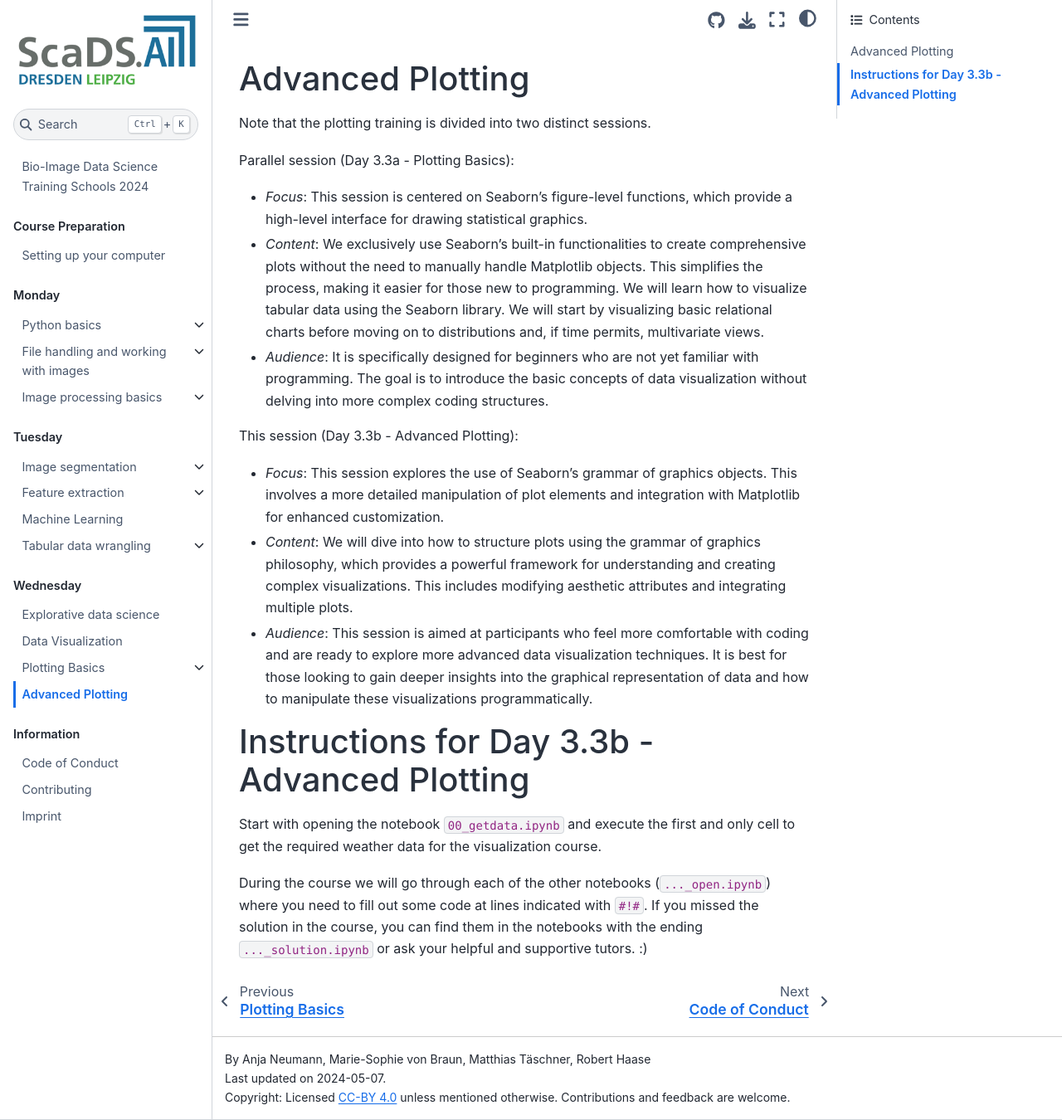
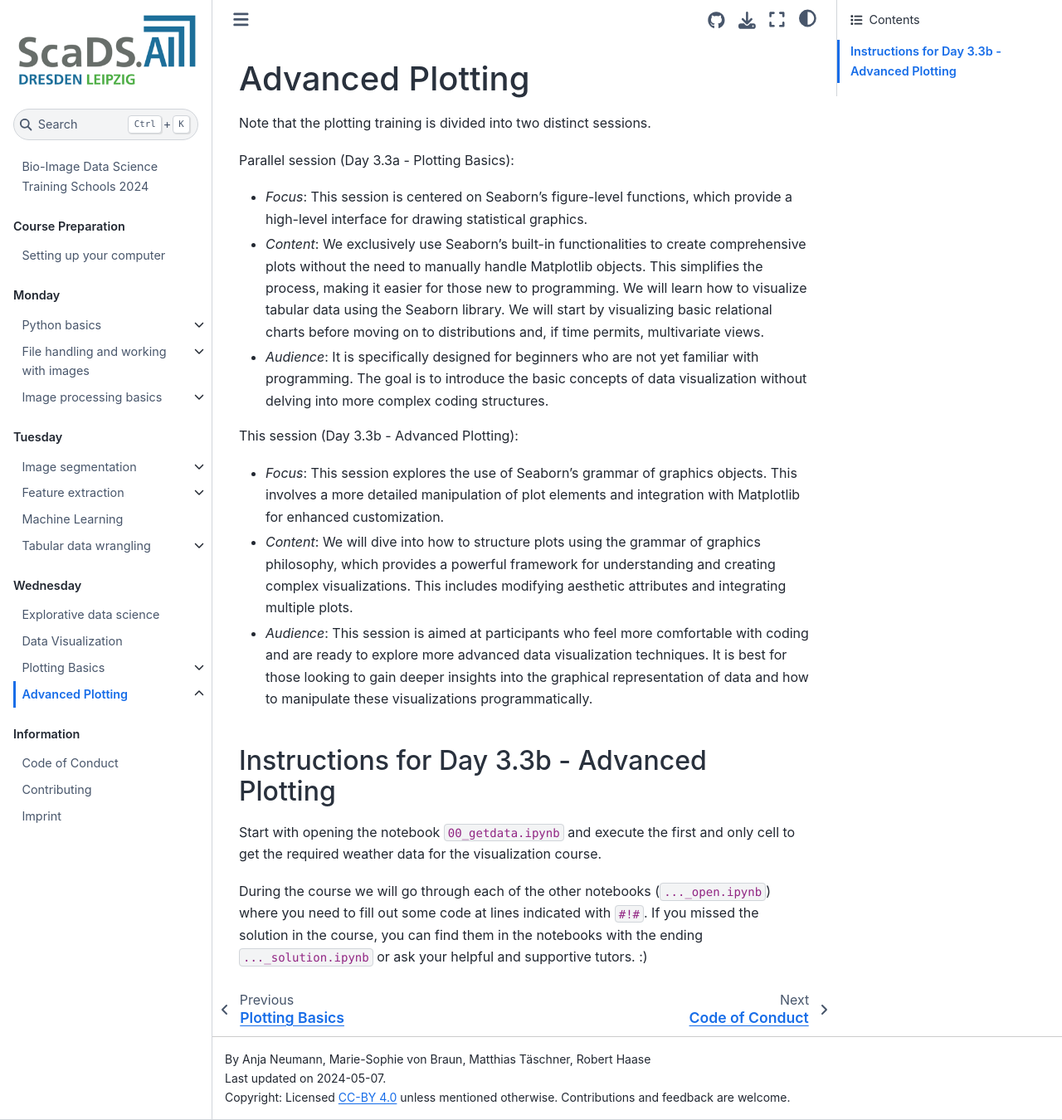
Before and after one commit to ScaDS/BIDS-training-2024, a Jupyter Book: the page built from day3.3b_advanced_plotting/readme.md, in a window 1280 px wide and 1350 px high. Shown: the whole window at 83% size. Built offline with Jupyter Book 1.0.4 settings and Sphinx 7.4.7 and the Sphinx Book theme 1.1.4, drawn with Linux system fonts in a browser that asks for light colours; pages that are not in the unit, such as notebooks, are missing from menus.

Commit message:
make TOC show 3.3b entries

```diff
--- a/day3.3b_advanced_plotting/readme.md
+++ b/day3.3b_advanced_plotting/readme.md
@@ -14,7 +14,7 @@
 - _Content_: We will dive into how to structure plots using the grammar of graphics philosophy, which provides a powerful framework for understanding and creating complex visualizations. This includes modifying aesthetic attributes and integrating multiple plots.
 - _Audience_: This session is aimed at participants who feel more comfortable with coding and are ready to explore more advanced data visualization techniques. It is best for those looking to gain deeper insights into the graphical representation of data and how to manipulate these visualizations programmatically.
 
-# Instructions for Day 3.3b - Advanced Plotting
+## Instructions for Day 3.3b - Advanced Plotting
 
 Start with opening the notebook `00_getdata.ipynb` and execute the first and only cell to get the required weather data for the visualization course.
 
```
